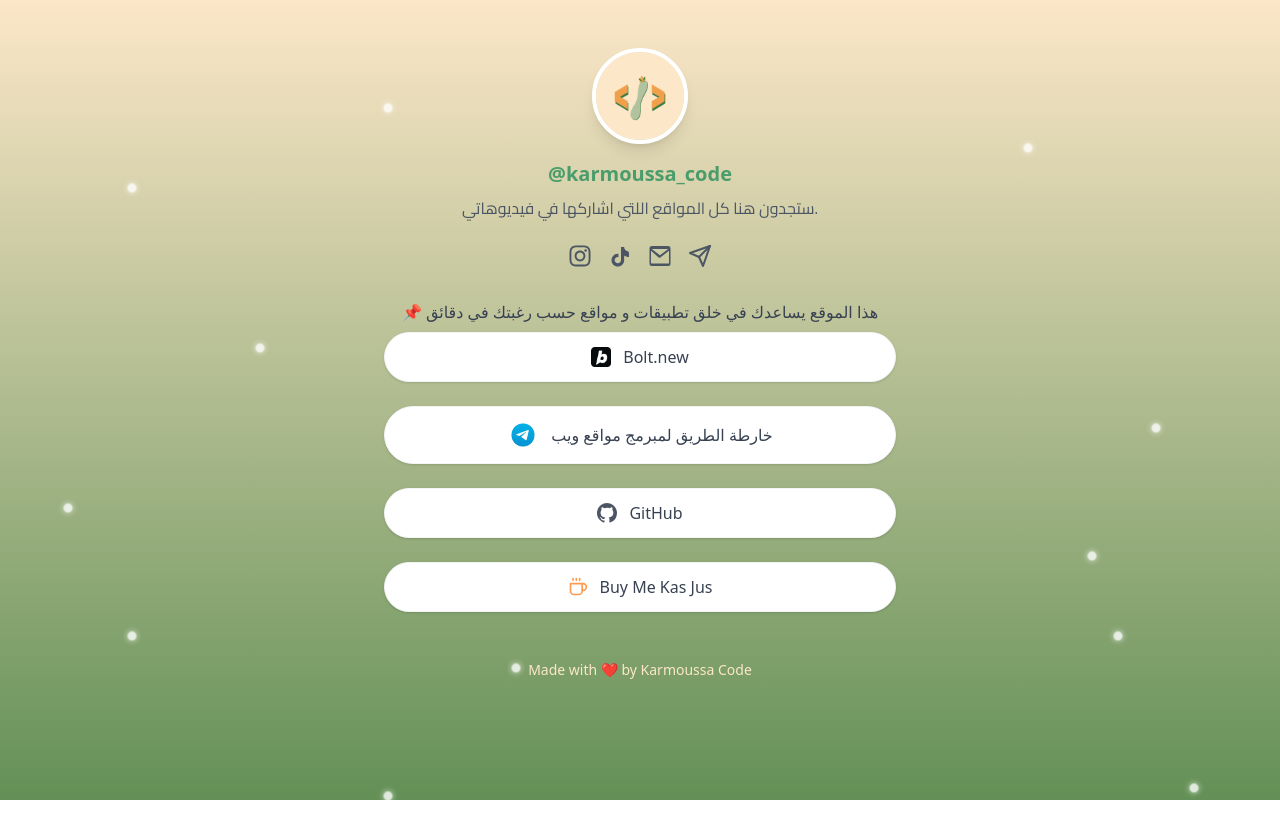
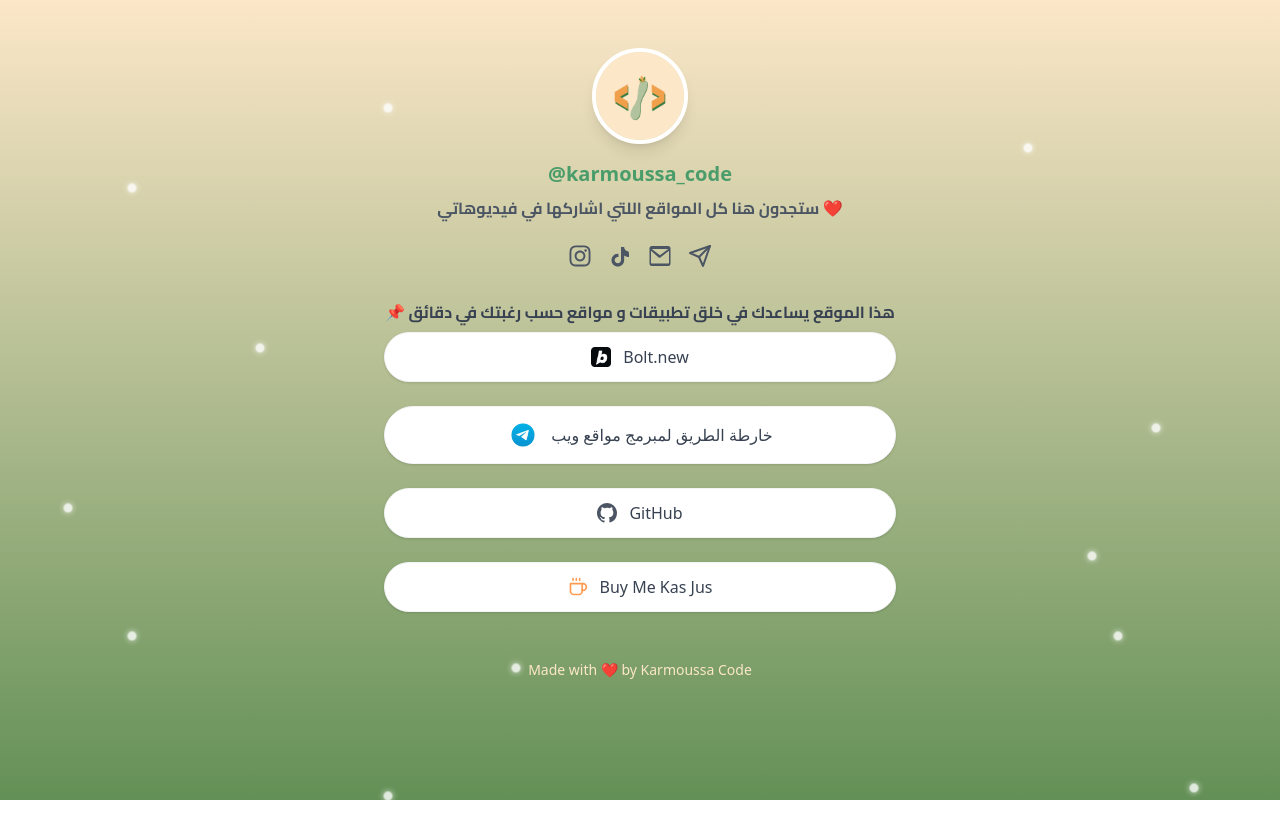
Before and after one commit to KarmoussaCode/mylinktree, a React (Vite) app: page / in a window 1280 px wide. Built offline with nearby package versions, Linux system fonts and the light colour scheme.

Commit message:
works great

```diff
--- a/index.html
+++ b/index.html
@@ -2,8 +2,7 @@
 <html lang="en">
   <head>
     <meta charset="UTF-8" />
-    <link rel="icon" type="image/svg+xml" href="vite.svg" />
-    <link rel="icon" href="img/K.png" />
+    <link rel="icon" href="/img/K.png" />
     <meta name="viewport" content="width=device-width, initial-scale=1.0" />
     <link href="https://fonts.googleapis.com/css2?family=Cairo:wght@400;700&display=swap" rel="stylesheet">
     <title>Karmoussa Links</title>
--- a/src/App.tsx
+++ b/src/App.tsx
@@ -1,4 +1,3 @@
-import React from 'react';
 import {  Send, Coffee } from 'lucide-react';
 import { FaInstagram } from 'react-icons/fa';
 function App() {
@@ -13,8 +12,8 @@
             className="w-24 h-24 rounded-full mx-auto mb-4 border-4 border-white shadow-lg"
           />
           <h1 className="text-xl font-bold text-[#4A9D6B] mb-2">@karmoussa_code</h1>
-          <p className="text-gray-600 mb-6 font-cairo" dir="rtl">
-            .ستجدون هنا كل المواقع اللتي اشاركها في فيديوهاتي
+          <p className="text-gray-600 mb-6 font-cairo font-bold " dir="rtl">
+          ❤️ ستجدون هنا كل المواقع اللتي اشاركها في فيديوهاتي
           </p>
 
           {/* Social Media Icons */}
@@ -62,7 +61,7 @@
 
 {/* Bolt.new Link */}
 <div className="text-center">
-  <p className="text-gray-700 mb-2">📌 هذا الموقع يساعدك في خلق تطبيقات و مواقع حسب رغبتك في دقائق</p>
+  <p className="text-gray-700 mb-2 font-cairo font-bold">📌 هذا الموقع يساعدك في خلق تطبيقات و مواقع حسب رغبتك في دقائق</p>
   <a
     href="https://bolt.new/?rid=pqwxgb"
     target="_blank"
--- a/vite.config.ts
+++ b/vite.config.ts
@@ -8,11 +8,13 @@
 //     exclude: ['lucide-react'],
 //   },
 // });
-// vite.config.ts
+
+
+
 import { defineConfig } from 'vite';
 import react from '@vitejs/plugin-react';
 
 export default defineConfig({
-  base: '/mylinktree/', // Set this to your repository name
+  //base: '/mylinktree/', // Set this to your repository name
   plugins: [react()],
 });
```
